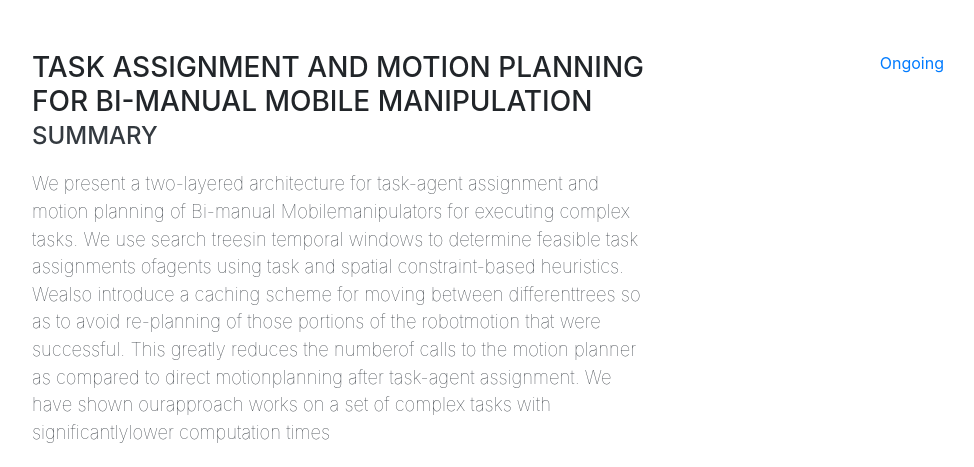
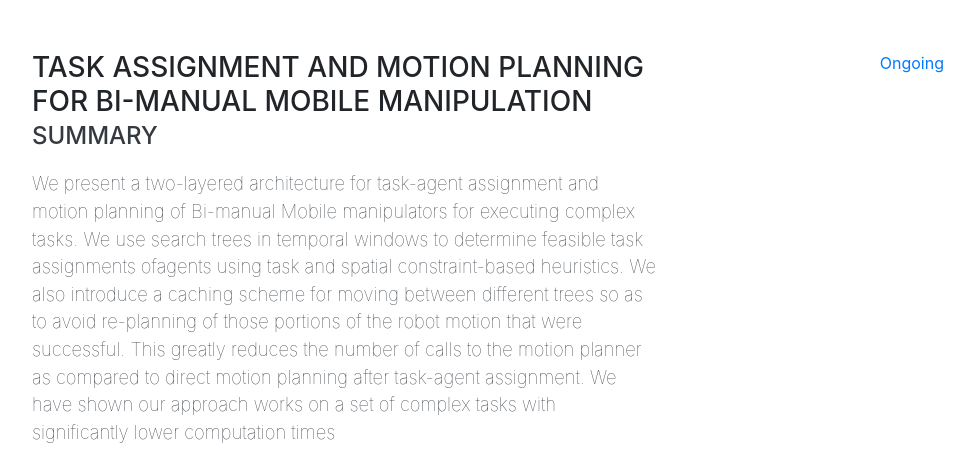
Before and after one commit to Shantanuthakar/shantanuthakar.github.io, a website with bundled scripts: page index.html in a window 1280 px wide. Shown: the part 4235-4702 px from the top of the page, without its empty margins (288-1262 px from the left). Built offline with nearby package versions, Linux system fonts and the light colour scheme; grey boxes are pictures that could not be loaded; a web font is replaced by a local one.

Commit message:
bmmm added

```diff
--- a/index.html
+++ b/index.html
@@ -203,7 +203,7 @@
               <h3 class="mb-0">Task Assignment and Motion Planning for Bi-Manual Mobile Manipulation</h3>
               <div class="subheading mb-3">Summary </div>
               <p class="lead mb-0">
-                We  present  a  two-layered  architecture  for  task-agent  assignment  and  motion  planning  of  Bi-manual  Mobilemanipulators for executing complex tasks. We use search treesin temporal windows to determine feasible task assignments ofagents  using  task  and  spatial  constraint-based  heuristics.  Wealso  introduce  a  caching  scheme  for  moving  between  differenttrees  so  as  to  avoid  re-planning  of  those  portions  of  the  robotmotion  that  were  successful.  This  greatly  reduces  the  numberof  calls  to  the  motion  planner  as  compared  to  direct  motionplanning   after   task-agent   assignment.   We   have   shown   ourapproach  works  on  a  set  of  complex  tasks  with  significantlylower  computation  times
+                We  present  a  two-layered  architecture  for  task-agent  assignment  and  motion  planning  of  Bi-manual  Mobile manipulators for executing complex tasks. We use search trees in temporal windows to determine feasible task assignments ofagents  using  task  and  spatial  constraint-based  heuristics.  We also  introduce  a  caching  scheme  for  moving  between  different trees  so  as  to  avoid  re-planning  of  those  portions  of  the  robot motion  that  were  successful.  This  greatly  reduces  the  number of  calls  to  the  motion  planner  as  compared  to  direct  motion planning   after   task-agent   assignment.   We   have   shown   our approach  works  on  a  set  of  complex  tasks  with  significantly lower  computation  times
               </p><br/>
                 <video controls
                        muted
```
